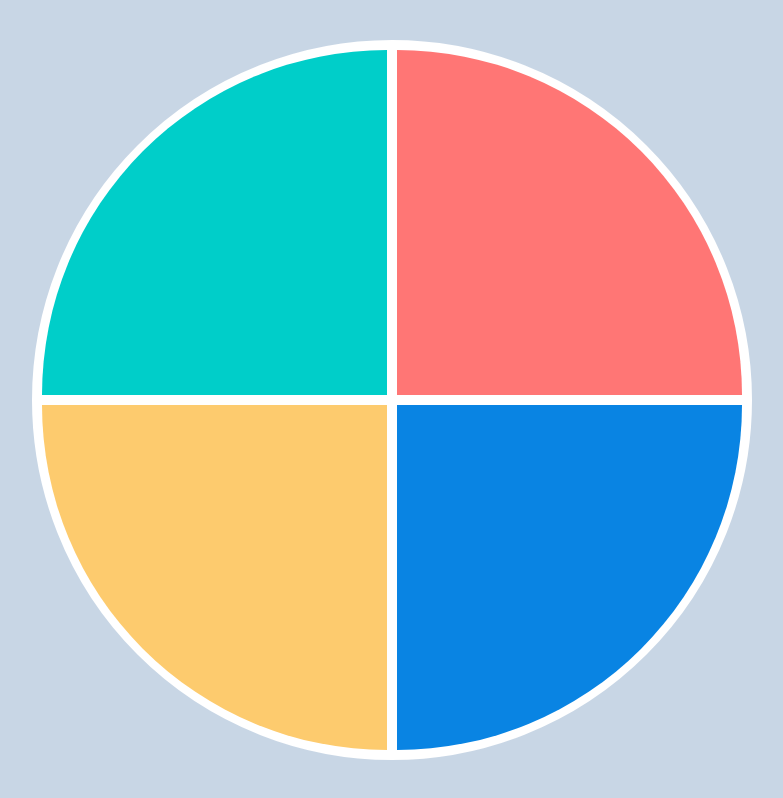
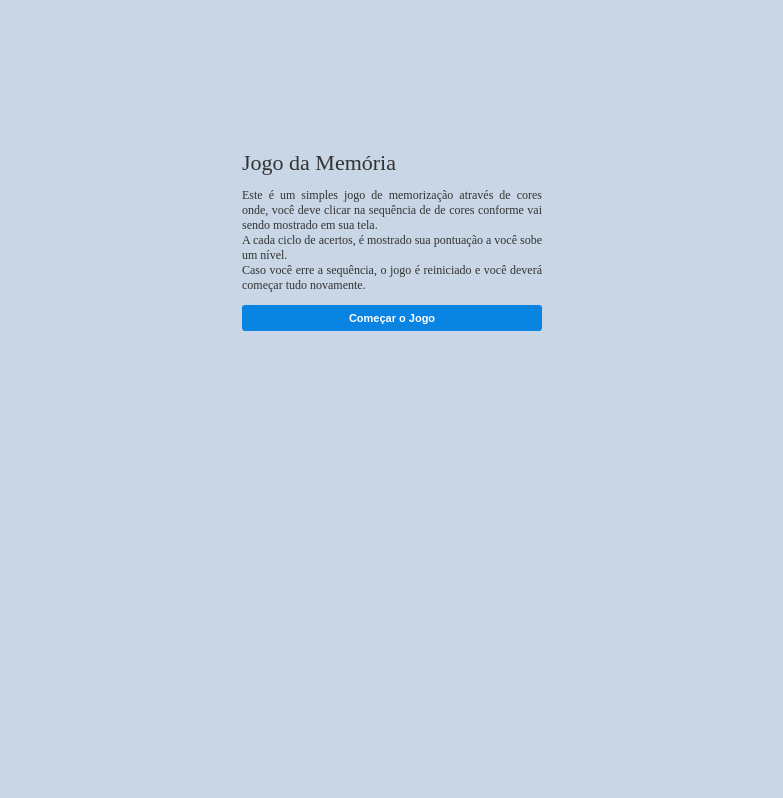
Before and after one commit to wr2net/jogo-de-memoria-dio, a plain HTML site: page index.html in a window 1280 px wide. Shown: the whole page, without its empty margins (248-1031 px from the left). Drawn offline with Linux system fonts and the light colour scheme.

Commit message:
add information

```diff
--- a/index.html
+++ b/index.html
@@ -3,10 +3,22 @@
 <head>
     <meta charset="UTF-8">
     <title>Genesis</title>
+    <meta name="viewport" content="width=device-width, initial-scale=1.0">
     <link rel="stylesheet" type="text/css" href="style.css" />
 </head>
 <body>
-    <div class="main-game">
+    <div class="info" id="info">
+        <div class="title">Jogo da Memória</div>
+        <p>
+            Este é um simples jogo de memorização através de cores onde, você deve clicar na sequência de de cores conforme vai sendo mostrado em sua tela.<br />
+            A cada ciclo de acertos, é mostrado sua pontuação a você sobe um nível.<br />
+            Caso você erre a sequência, o jogo é reiniciado e você deverá começar tudo novamente.
+        </p>
+        <p>
+            <button onclick="playGame()" class="start-button" >Começar o Jogo</button>
+        </p>
+    </div>
+    <div class="main-game noShow" id="game">
         <div class="genius">
             <div class="blue"></div>
             <div class="yellow"></div>
--- a/script.js
+++ b/script.js
@@ -86,11 +86,18 @@ let gameOver = () => {
     order = [];
     clickedOrder = [];
 
-    playGame();
+    let info = document.getElementById('info');
+    let game = document.getElementById('game');
+    info.classList.remove('noShow');
+    game.classList.add('noShow');
 }
 
 // START GAME
 let playGame = () => {
+    let info = document.getElementById('info');
+    let game = document.getElementById('game');
+    info.classList.add('noShow');
+    game.classList.remove('noShow');
     alert(`Bem vindo ao Gênesis! Iniciando novo jogo!`);
     score = 0;
 
@@ -102,6 +109,3 @@ green.onclick = () => click(0);
 red.onclick = () => click(1);
 yellow.onclick = () => click(2);
 blue.onclick = () => click(3);
-
-// START
-playGame();
--- a/style.css
+++ b/style.css
@@ -22,6 +22,14 @@ body {
     width: 700px;
     height: 700px;
 }
+
+@media only screen and (max-height: 700px) {
+    .genius {
+        width: 500px;
+        height: 500px;
+    }
+}
+
 
 .blue {
     grid-area: azul;
@@ -50,3 +58,37 @@ body {
 .selected {
     opacity: 0.4;
 }
+
+.title {
+    display: inline;
+    width: 100%;
+    margin: 0 auto 0 auto;
+    color: #333333;
+    font-size: 22px;
+    text-align: center;
+}
+
+.info {
+    margin: 150px auto 0 auto;
+    font-size: 12px;
+    color: #333;
+    max-width:300px;
+    text-align: justify;
+}
+
+.start-button {
+    border-radius: 0.3em;
+    border: none;
+    margin: 0 auto 0 auto;
+    font-size: 11px;
+    height: auto;
+    width:100%;
+    background-color: #0984e3;
+    color:#fff;
+    font-weight: bold;
+    padding: 7px;
+}
+
+.noShow {
+    display: none;
+}
```
